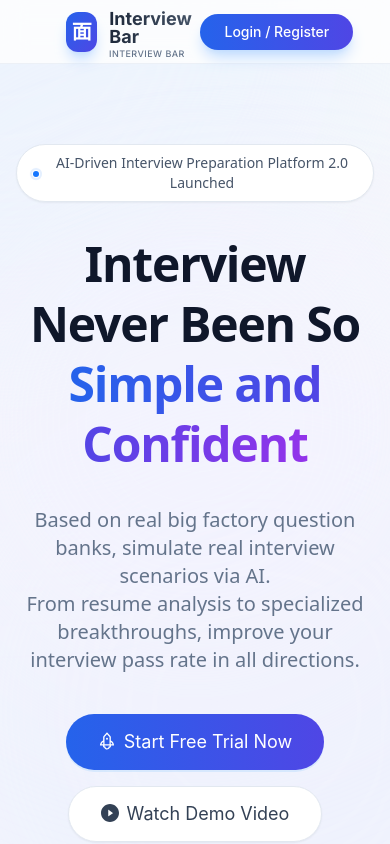
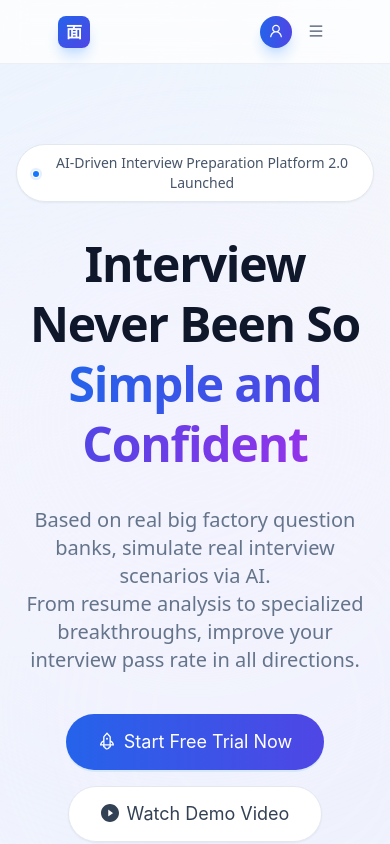
Before and after one commit to petersongszp/rag-retrievalOps, a Next.js app in the folder frontend/: page / in a window 390 px wide. Shown: the top 844 px of the page. Built offline with nearby package versions, Linux system fonts and the light colour scheme; no server answers.

Commit message:
修复导航栏异常消失

```diff
--- a/frontend/src/components/layout/Navbar.tsx
+++ b/frontend/src/components/layout/Navbar.tsx
@@ -4,18 +4,18 @@ import {
   Layout,
   Typography,
   Button,
-  Badge,
   Dropdown,
   Modal,
   Tabs,
   Form,
   Input,
   message,
+  Drawer,
 } from 'antd';
 import Link from 'next/link';
-import { BellOutlined, UserOutlined, DownOutlined, TeamOutlined } from '@ant-design/icons';
+import { UserOutlined, DownOutlined, TeamOutlined, MenuOutlined, CloseOutlined } from '@ant-design/icons';
 import type { FC } from 'react';
-import { useEffect, useState } from 'react';
+import { useState } from 'react';
 import { useRouter } from 'next/navigation';
 import apiClient from '@/services/api/client';
 import { useAuth } from '@/hooks/useAuth';
@@ -36,6 +36,7 @@ const Navbar: FC = () => {
   const [forgotLoading, setForgotLoading] = useState(false);
   const [githubLoading, setGithubLoading] = useState(false);
   const [googleLoading, setGoogleLoading] = useState(false);
+  const [drawerOpen, setDrawerOpen] = useState(false);
 
   const doLogin = async (values: { email: string; password: string }) => {
     try {
@@ -146,12 +147,12 @@ const Navbar: FC = () => {
 
   return (
     <Header className="sticky top-0 z-50 w-full bg-white/80 backdrop-blur-md border-b border-slate-200/60 transition-all duration-300">
-      <div className="max-w-7xl mx-auto px-4 sm:px-6 lg:px-8 h-full flex items-center justify-between">
-        <div className="flex items-center gap-3 cursor-pointer" onClick={() => router.push('/')}>
-          <div className="w-10 h-10 rounded-xl bg-gradient-to-br from-blue-600 to-indigo-600 flex items-center justify-center shadow-lg shadow-blue-200">
-            <span className="text-white text-xl font-bold">面</span>
+      <div className="max-w-7xl mx-auto px-2 sm:px-4 lg:px-8 h-full flex items-center justify-between">
+        <div className="flex items-center gap-2 sm:gap-3 cursor-pointer shrink-0" onClick={() => router.push('/')}>
+          <div className="w-8 h-8 sm:w-10 sm:h-10 rounded-lg sm:rounded-xl bg-gradient-to-br from-blue-600 to-indigo-600 flex items-center justify-center shadow-lg shadow-blue-200">
+            <span className="text-white text-base sm:text-xl font-bold">面</span>
           </div>
-          <div className="flex flex-col justify-center h-10">
+          <div className="hidden sm:flex flex-col justify-center h-10">
             <span className="text-lg font-bold bg-clip-text text-transparent bg-gradient-to-r from-slate-800 to-slate-600 leading-none mb-0.5 pt-1">
               Interview Bar
             </span>
@@ -161,14 +162,7 @@ const Navbar: FC = () => {
           </div>
         </div>
 
-        <nav className="hidden md:flex items-center gap-8">
-          <Link
-            href="/"
-            className="text-sm font-medium text-slate-600 hover:text-blue-600 transition-colors relative group"
-          >
-            {'Home'}
-            <span className="absolute -bottom-1 left-0 w-0 h-0.5 bg-blue-600 transition-all group-hover:w-full" />
-          </Link>
+        <nav className="hidden lg:flex items-center gap-8">
           <Link
             href="/resume"
             className="text-sm font-medium text-slate-600 hover:text-blue-600 transition-colors relative group"
@@ -216,30 +210,14 @@ const Navbar: FC = () => {
             }}
             overlayClassName="pt-2"
           >
-            <a className="text-sm font-medium text-slate-600 hover:text-blue-600 transition-colors flex items-center gap-1 cursor-pointer group">
-              {'Comprehensive Interview'}{' '}
+            <a className="text-sm font-medium text-slate-600 hover:text-blue-600 transition-colors inline-flex items-center gap-1 cursor-pointer group">
+              <span>{'Comprehensive Interview'}</span>
               <DownOutlined className="text-xs transition-transform group-hover:rotate-180" />
-              <Badge
-                count={'HOT'}
-                color="#fa541c"
-                offset={[10, -8]}
-                className="scale-75 origin-left"
-              />
+              <span className="inline-flex items-center px-1.5 py-0.5 rounded text-[10px] font-bold leading-none text-white bg-gradient-to-r from-orange-500 to-red-500 ml-1">
+                HOT
+              </span>
             </a>
           </Dropdown>
-          {/* <Link
-            href="/interview/multi"
-            className="text-sm font-medium text-slate-600 hover:text-blue-600 transition-colors relative group"
-          >
-            {'Multi-Agent Interview'}
-            <span className="absolute -bottom-1 left-0 w-0 h-0.5 bg-blue-600 transition-all group-hover:w-full" />
-            <Badge
-              count={'New'}
-              color="#faad14"
-              offset={[10, -8]}
-              className="scale-75 origin-left"
-            />
-          </Link> */}
           <Link
             href="/interview/special"
             className="text-sm font-medium text-slate-600 hover:text-blue-600 transition-colors relative group"
@@ -257,16 +235,10 @@ const Navbar: FC = () => {
           </Link>
         </nav>
 
-        <div className="flex items-center gap-4">
-          {/* <Button
-            type="text"
-            shape="circle"
-            icon={<BellOutlined className="text-slate-600 text-lg" />}
-            className="hover:bg-slate-100 flex items-center justify-center"
-          /> */}
+        <div className="flex items-center gap-2 sm:gap-4 shrink-0">
           {authed ? (
             <Dropdown
-              trigger={['hover']}
+              trigger={['hover', 'click']}
               menu={{
                 items: [
                   { key: 'center', label: <Link href="/user/center">{'User Center'}</Link> },
@@ -276,7 +248,6 @@ const Navbar: FC = () => {
                   },
                   { key: 'pay', label: <Link href="/user/pay">{'Payment'}</Link> },
                   { key: 'press', label: <Link href="/user/press">{'Prediction Records'}</Link> },
-                  // { key: 'notes', label: <Link href="/user/notes">{'Note List'}</Link> },
                   { type: 'divider' },
                   {
                     key: 'logout',
@@ -290,27 +261,111 @@ const Navbar: FC = () => {
                 className: 'w-40',
               }}
             >
-              <Button className="border-slate-200 hover:border-blue-400 hover:text-blue-600 px-4 h-9 rounded-full flex items-center gap-2 transition-all">
+              <Button className="border-slate-200 hover:border-blue-400 hover:text-blue-600 px-2 sm:px-4 h-9 rounded-full flex items-center gap-2 transition-all">
                 <UserOutlined />
-                <span className="max-w-[100px] truncate">
+                <span className="hidden sm:inline max-w-[100px] truncate">
                   {user?.username || user?.email?.split('@')[0] || 'User'}
                 </span>
               </Button>
             </Dropdown>
           ) : (
+            <>
               <Button
                 type="primary"
                 onClick={() => {
                   setActiveKey('login');
                   setOpenAuth(true);
                 }}
-              className="bg-gradient-to-r from-blue-600 to-indigo-600 hover:from-blue-500 hover:to-indigo-500 border-0 h-9 px-6 rounded-full shadow-lg shadow-blue-200 font-medium transition-all hover:scale-105"
+                className="hidden sm:flex bg-gradient-to-r from-blue-600 to-indigo-600 hover:from-blue-500 hover:to-indigo-500 border-0 h-9 px-6 rounded-full shadow-lg shadow-blue-200 font-medium transition-all hover:scale-105 items-center"
               >
                 {'Login / Register'}
               </Button>
+              <Button
+                type="primary"
+                shape="circle"
+                icon={<UserOutlined />}
+                onClick={() => {
+                  setActiveKey('login');
+                  setOpenAuth(true);
+                }}
+                className="sm:hidden bg-gradient-to-r from-blue-600 to-indigo-600 hover:from-blue-500 hover:to-indigo-500 border-0 shadow-lg shadow-blue-200 transition-all"
+              />
+            </>
           )}
+
+          <Button
+            type="text"
+            icon={<MenuOutlined className="text-slate-600 text-lg" />}
+            className="lg:hidden hover:bg-slate-100 flex items-center justify-center"
+            onClick={() => setDrawerOpen(true)}
+          />
         </div>
       </div>
+
+      <Drawer
+        placement="right"
+        onClose={() => setDrawerOpen(false)}
+        open={drawerOpen}
+        width={280}
+        closeIcon={<CloseOutlined />}
+        title={
+          <div className="flex items-center gap-2">
+            <div className="w-8 h-8 rounded-lg bg-gradient-to-br from-blue-600 to-indigo-600 flex items-center justify-center">
+              <span className="text-white text-base font-bold">面</span>
+            </div>
+            <span className="font-bold bg-clip-text text-transparent bg-gradient-to-r from-slate-800 to-slate-600">
+              Interview Bar
+            </span>
+          </div>
+        }
+      >
+        <nav className="flex flex-col gap-1">
+           <Link
+             href="/resume"
+            onClick={() => setDrawerOpen(false)}
+            className="block px-4 py-3 rounded-lg text-slate-600 hover:bg-blue-50 hover:text-blue-600 transition-colors font-medium"
+          >
+            {'Resume Prediction'}
+          </Link>
+          <div className="px-4 py-2 text-xs text-slate-400 font-medium uppercase tracking-wider">
+            {'Comprehensive Interview'}
+            <span className="inline-flex items-center px-1.5 py-0.5 rounded text-[10px] font-bold leading-none text-white bg-gradient-to-r from-orange-500 to-red-500 ml-2 align-middle">
+              HOT
+            </span>
+          </div>
+          <Link
+            href="/interview/social"
+            onClick={() => setDrawerOpen(false)}
+            className="block pl-8 pr-4 py-2.5 rounded-lg text-slate-600 hover:bg-blue-50 hover:text-blue-600 transition-colors text-sm"
+          >
+            <UserOutlined className="mr-2 text-blue-500" />
+            {'Experienced Interview'}
+          </Link>
+          <Link
+            href="/interview/campus"
+            onClick={() => setDrawerOpen(false)}
+            className="block pl-8 pr-4 py-2.5 rounded-lg text-slate-600 hover:bg-blue-50 hover:text-blue-600 transition-colors text-sm"
+          >
+            <TeamOutlined className="mr-2 text-green-500" />
+            {'Campus Interview'}
+          </Link>
+          <Link
+            href="/interview/special"
+            onClick={() => setDrawerOpen(false)}
+            className="block px-4 py-3 rounded-lg text-slate-600 hover:bg-blue-50 hover:text-blue-600 transition-colors font-medium"
+          >
+            {'Specialized Interview'}
+          </Link>
+          <Link
+            href="https://awq7m8b63wy.feishu.cn/wiki/Cl8mwzOayiTtaZknRU2cyoFHndL"
+            target="_blank"
+            onClick={() => setDrawerOpen(false)}
+            className="block px-4 py-3 rounded-lg text-slate-600 hover:bg-blue-50 hover:text-blue-600 transition-colors font-medium"
+          >
+            {'User Manual'}
+          </Link>
+        </nav>
+      </Drawer>
       <Modal
         open={openAuth}
         onCancel={() => setOpenAuth(false)}
```
Lines whose indentation alone changed are shown as unchanged.
